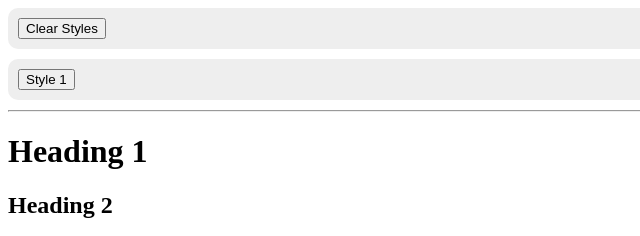
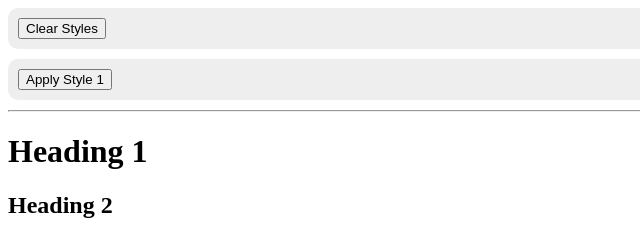
Before and after one commit to AbnormalNormality/Stylesheets, a plain HTML site: page index.html in a window 1280 px wide. Shown: the top 236 px of the page, 0-640 px from the left. Drawn offline with Linux system fonts and the light colour scheme.

Commit message:
Update button text to 'Apply Style 1' in index.html

```diff
--- a/index.html
+++ b/index.html
@@ -28,7 +28,7 @@
 
     <div class="style-container">
       <button onclick="applyStylesheet('assets/style1.css')">
-        Style 1
+        Apply Style 1
       </button>
       <button onclick="copyText('assets/style1.css')">Copy link</button>
     </div>
```
